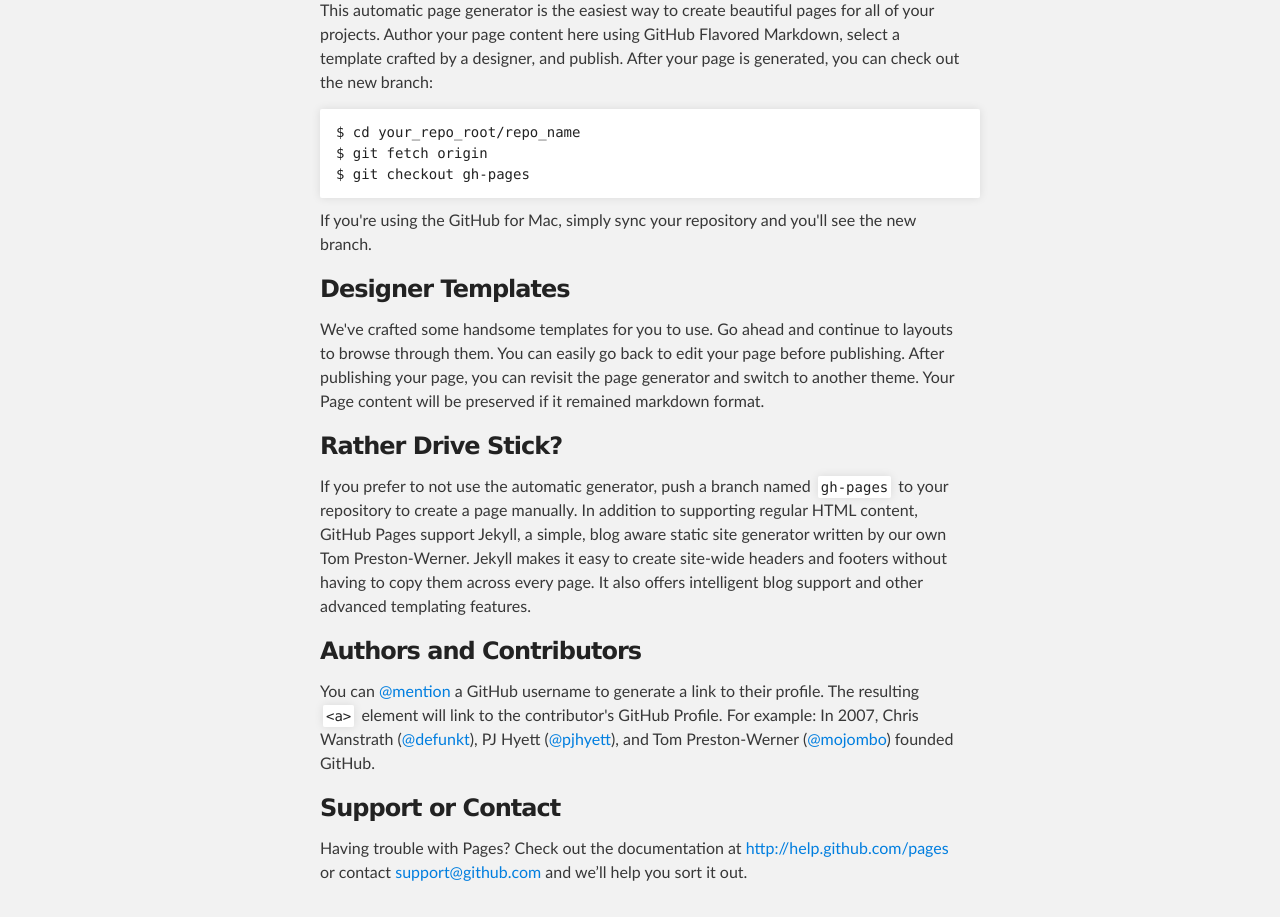
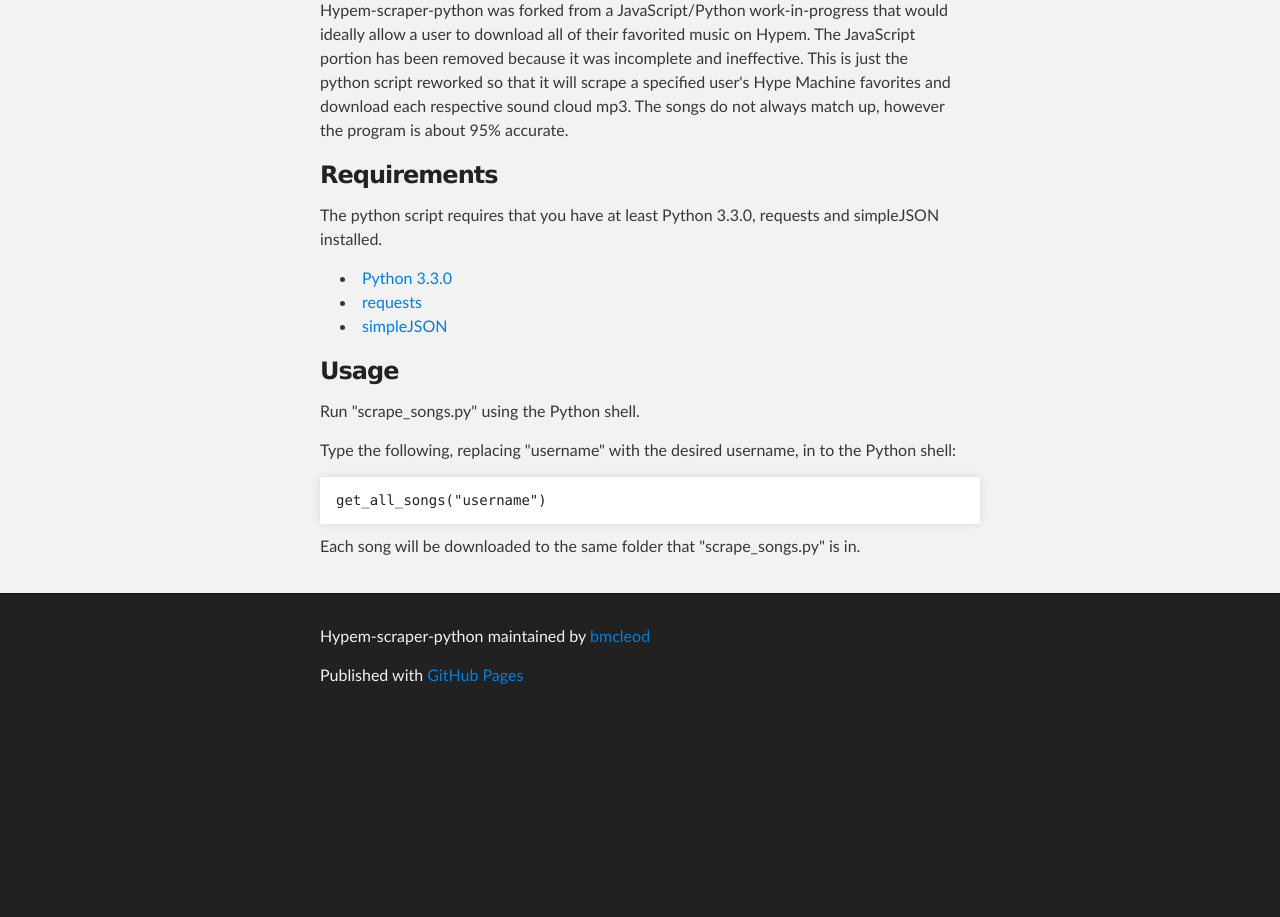
Before and after one commit to DJoven/hypem-scraper-python, a plain HTML site: page index.html in a window 1280 px wide. Shown: the part 344-1261 px from the top of the page. After the commit the page ends 1066 px from the top, so only its background shows below. Drawn offline with Linux system fonts and the light colour scheme.

Commit message:
Setup GH page

```diff
--- a/index.html
+++ b/index.html
@@ -31,32 +31,23 @@
     <!-- MAIN CONTENT -->
     <div id="main_content_wrap" class="outer">
       <section id="main_content" class="inner">
-        <h3>Welcome to GitHub Pages.</h3>
+        <h3>Hypem-scraper-python</h3>
 
-<p>This automatic page generator is the easiest way to create beautiful pages for all of your projects. Author your page content here using GitHub Flavored Markdown, select a template crafted by a designer, and publish. After your page is generated, you can check out the new branch:</p>
+<p>Hypem-scraper-python was forked from a JavaScript/Python work-in-progress that would ideally allow a user to download all of their favorited music on Hypem. The JavaScript portion has been removed because it was incomplete and ineffective. This is just the python script reworked so that it will scrape a specified user's Hype Machine favorites and download each respective sound cloud mp3. The songs do not always match up, however the program is about 95% accurate.</p>
 
-<pre><code>$ cd your_repo_root/repo_name
-$ git fetch origin
-$ git checkout gh-pages
-</code></pre>
+<h3>Requirements</h3>
+<p>The python script requires that you have at least Python 3.3.0, requests and simpleJSON installed.</p>
+<ul>
+<li><a href="http://www.python.org/download/releases/">Python 3.3.0</a></li>
+<li><a href="http://docs.python-requests.org/en/latest/">requests</a></li>
+<li><a href="http://simplejson.readthedocs.org/en/latest/">simpleJSON</a></li>
+</ul>
 
-<p>If you're using the GitHub for Mac, simply sync your repository and you'll see the new branch.</p>
-
-<h3>Designer Templates</h3>
-
-<p>We've crafted some handsome templates for you to use. Go ahead and continue to layouts to browse through them. You can easily go back to edit your page before publishing. After publishing your page, you can revisit the page generator and switch to another theme. Your Page content will be preserved if it remained markdown format.</p>
-
-<h3>Rather Drive Stick?</h3>
-
-<p>If you prefer to not use the automatic generator, push a branch named <code>gh-pages</code> to your repository to create a page manually. In addition to supporting regular HTML content, GitHub Pages support Jekyll, a simple, blog aware static site generator written by our own Tom Preston-Werner. Jekyll makes it easy to create site-wide headers and footers without having to copy them across every page. It also offers intelligent blog support and other advanced templating features.</p>
-
-<h3>Authors and Contributors</h3>
-
-<p>You can <a href="https://github.com/blog/821" class="user-mention">@mention</a> a GitHub username to generate a link to their profile. The resulting <code>&lt;a&gt;</code> element will link to the contributor's GitHub Profile. For example: In 2007, Chris Wanstrath (<a href="https://github.com/defunkt" class="user-mention">@defunkt</a>), PJ Hyett (<a href="https://github.com/pjhyett" class="user-mention">@pjhyett</a>), and Tom Preston-Werner (<a href="https://github.com/mojombo" class="user-mention">@mojombo</a>) founded GitHub.</p>
-
-<h3>Support or Contact</h3>
-
-<p>Having trouble with Pages? Check out the documentation at <a href="http://help.github.com/pages">http://help.github.com/pages</a> or contact <a href="mailto:support@github.com">support@github.com</a> and we’ll help you sort it out.</p>
+<h3>Usage</h3>
+<p>Run "scrape_songs.py" using the Python shell.</p>
+<p>Type the following, replacing "username" with the desired username, in to the Python shell:</p>
+<pre><code>get_all_songs("username")</code></pre>
+<p>Each song will be downloaded to the same folder that "scrape_songs.py" is in.</p>
       </section>
     </div>
 
```
